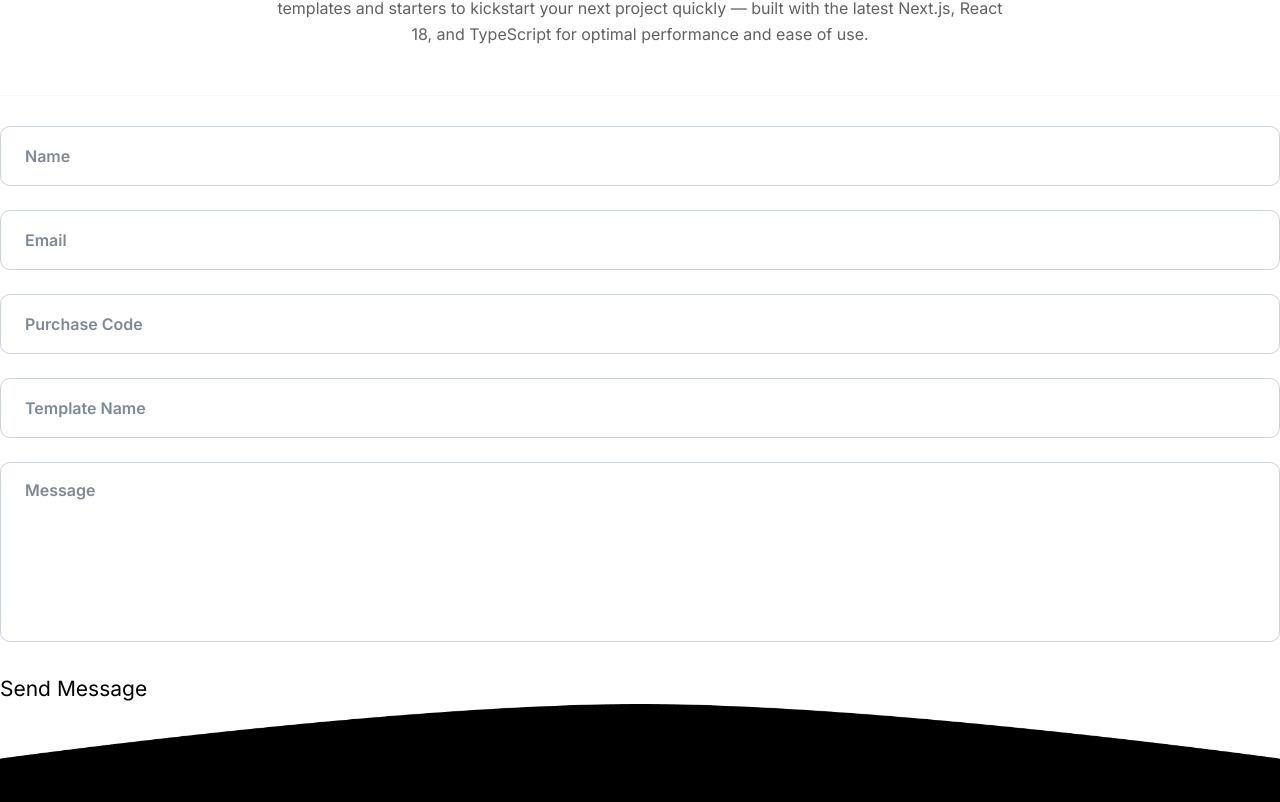
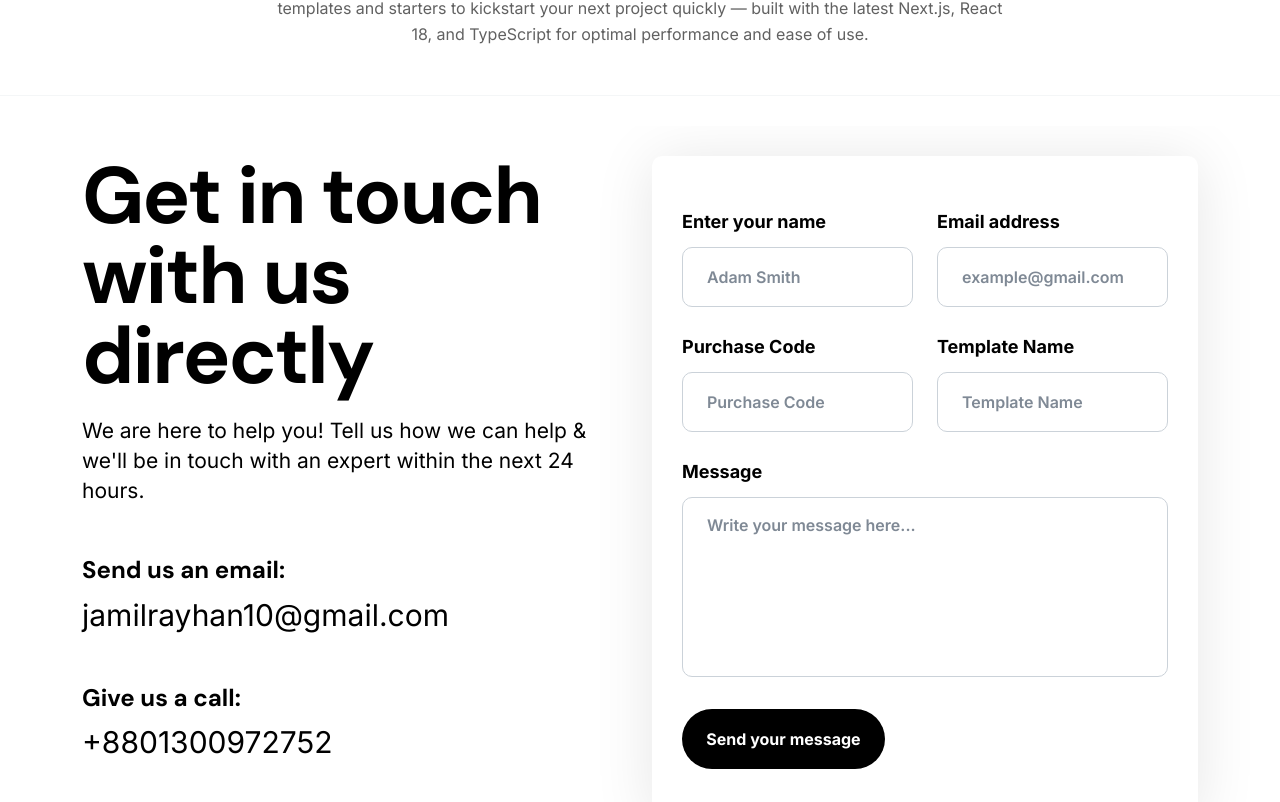
Before and after one commit to jamilrayhan10/webarwa, a Next.js app: page /contact-us in a window 1280 px wide. Shown: the part 338-1140 px from the top of the page. Built offline with nearby package versions, Linux system fonts and the light colour scheme; a web font is replaced by a local one.

Commit message:
first commit

```diff
--- a/src/components/contact-us/ContactArea.tsx
+++ b/src/components/contact-us/ContactArea.tsx
@@ -331,18 +331,100 @@ export default function ContactArea({ senMail }: ContactAreaProps) {
   };
 
   return (
-    <form onSubmit={handleSubmit(onSubmit)}>
-      <input type="text" placeholder="Name" {...register("name")} />
-      <p>{errors.name?.message}</p>
-      <input type="email" placeholder="Email" {...register("email")} />
-      <p>{errors.email?.message}</p>
-      <input type="text" placeholder="Purchase Code" {...register("purchaseCode")} />
-      <p>{errors.purchaseCode?.message}</p>
-      <input type="text" placeholder="Template Name" {...register("templateName")} />
-      <p>{errors.templateName?.message}</p>
-      <textarea placeholder="Message" {...register("message")} />
-      <p>{errors.message?.message}</p>
-      <button type="submit">Send Message</button>
-    </form>
+       <div className="rk-theme-section-padding" style={{ marginBottom: "80px" }}>
+      <div className="container">
+        <div className="row">
+          <div className="col-lg-6">
+            <div
+              className="rk-theme-default-content pr70"
+            >
+              <h2>Get in touch with us directly</h2>
+              <p className="mb-0">
+                We are here to help you! Tell us how we can help & we'll be in
+                touch with an expert within the next 24 hours.
+              </p>
+              <div className="mt-50">
+                <div className="rk-theme-contact-info-wrap">
+                  <div className="rk-theme-contact-info-item">
+                    <h5>Send us an email:</h5>
+                    <a href="mailto:jamilrayhan10@gmail.com">
+                      jamilrayhan10@gmail.com
+                    </a>
+                  </div>
+                  <div className="rk-theme-contact-info-item">
+                    <h5>Give us a call:</h5>
+                    <a href="tel:01300972752">+8801300972752</a>
+                  </div>
+                </div>
+              </div>
+            </div>
+          </div>
+
+          {/* Contact Form */}
+          <div className="col-lg-6">
+            <div
+              className="rk-theme-contact-box rk-theme-contact-form"
+            >
+              <form onSubmit={handleSubmit(onSubmit)}>
+                <div className="rk-theme-contact-column">
+                  <div className="rk-theme-contact-field">
+                    <label>Enter your name</label>
+                    <input
+                      type="text"
+                      placeholder="Adam Smith"
+                      {...register("name")}
+                    />
+                    <small>{errors.name?.message}</small>
+                  </div>
+                  <div className="rk-theme-contact-field">
+                    <label>Email address</label>
+                    <input
+                      type="email"
+                      placeholder="example@gmail.com"
+                      {...register("email")}
+                    />
+                    <small>{errors.email?.message}</small>
+                  </div>
+                </div>
+
+                <div className="rk-theme-contact-column">
+                  <div className="rk-theme-contact-field">
+                    <label>Purchase Code</label>
+                    <input
+                      type="text"
+                      placeholder="Purchase Code"
+                      {...register("purchaseCode")}
+                    />
+                    <small>{errors.purchaseCode?.message}</small>
+                  </div>
+                  <div className="rk-theme-contact-field">
+                    <label>Template Name</label>
+                    <input
+                      type="text"
+                      placeholder="Template Name"
+                      {...register("templateName")}
+                    />
+                    <small>{errors.templateName?.message}</small>
+                  </div>
+                </div>
+
+                <div className="rk-theme-contact-field">
+                  <label>Message</label>
+                  <textarea
+                    placeholder="Write your message here..."
+                    {...register("message")}
+                  />
+                  <small>{errors.message?.message}</small>
+                </div>
+
+                <button id="rk-theme-main-submit-btn" type="submit">
+                  Send your message
+                </button>
+              </form>
+            </div>
+          </div>
+        </div>
+      </div>
+    </div>
   );
 }
```
